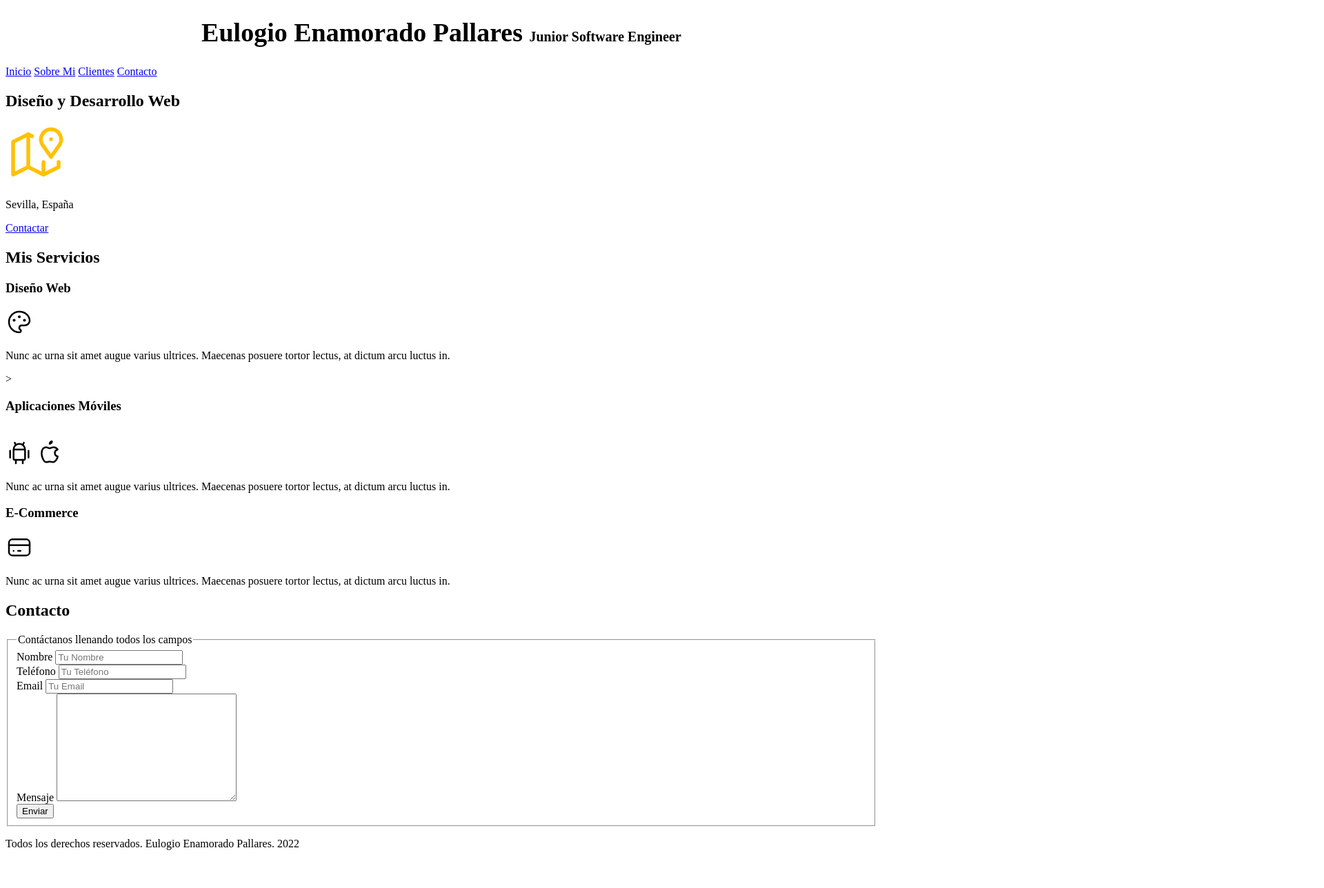
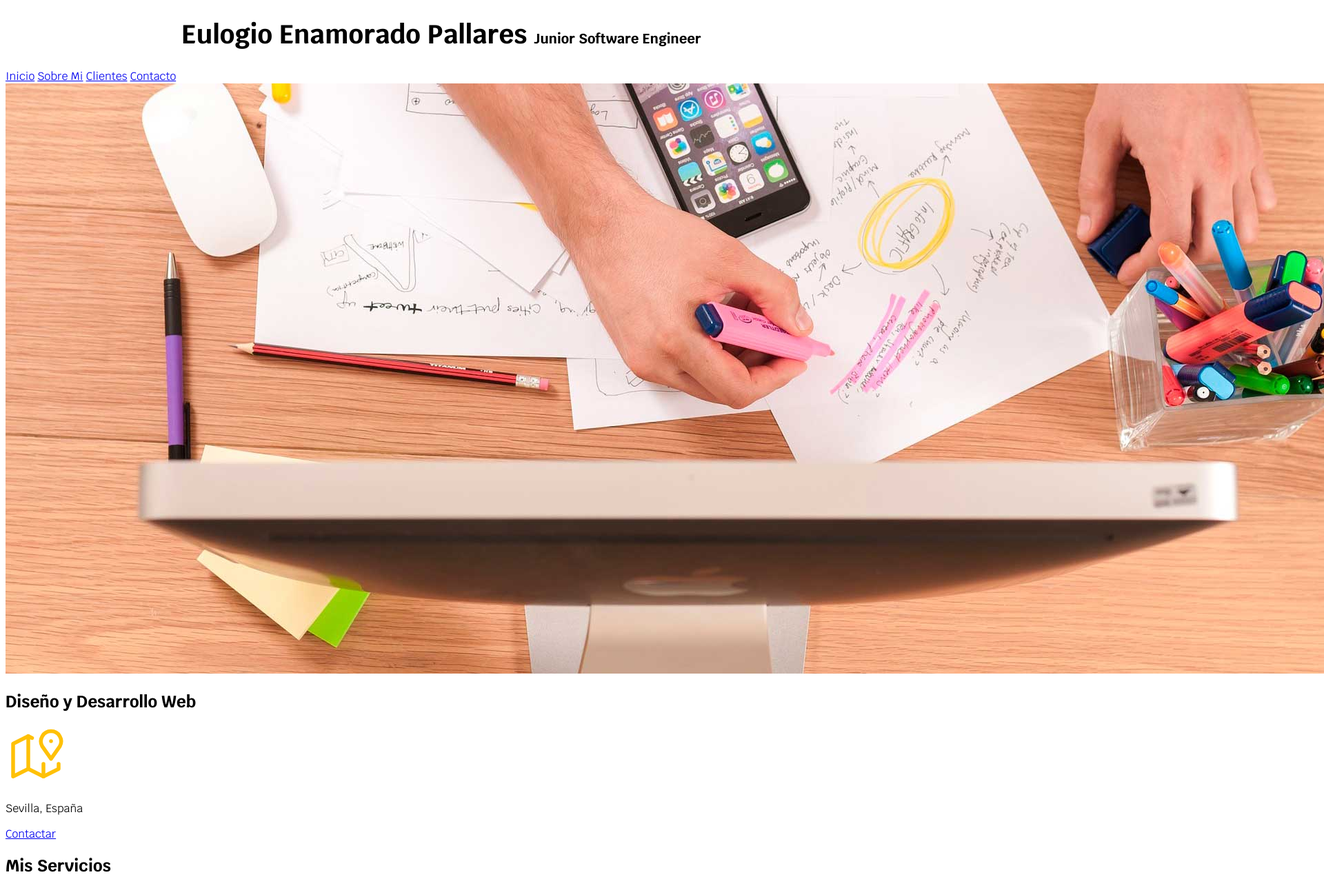
Before and after one commit to eulogioep/Portfolio, a plain HTML site: page index.html in a window 1280 px wide. Shown: the top 1288 px of the page at 69% size, 1920 px wide, since content can reach past the window. Before the commit the page ends 1249 px from the top, so only its background shows below. Drawn offline with Linux system fonts and the light colour scheme.

Commit message:
Agregada nueva fuente

```diff
--- a/css/styles.css
+++ b/css/styles.css
@@ -15,6 +15,7 @@ Su utilidad es almacenar los custom properties (variables para css)*/
 
 html{
     font-size: 62.5%;
+    font-family: 'Krub', sans-serif;
 }
 body{
     font-size: 16px;
--- a/index.html
+++ b/index.html
@@ -4,7 +4,10 @@
     <meta charset="UTF-8">
     <meta http-equiv="X-UA-Compatible" content="IE=edge">
     <meta name="viewport" content="width=device-width, initial-scale=1.0">
-    <title>Portfolio</title>
+    <title>Portfolio</title><!--
+    <link rel="preconnect" href="https://fonts.googleapis.com">
+    <link rel="preconnect" href="https://fonts.gstatic.com" crossorigin>-->
+    <link href="https://fonts.googleapis.com/css2?family=Krub:wght@400;700&display=swap" rel="stylesheet">
     <!-- Cargamos el archivo css para que la web sea más rápida-->
     <link rel="preload" href="css/styles.css" as="style">
     <link rel="stylesheet" href="css/styles.css">
@@ -21,6 +24,8 @@
         <a href="#">Clientes</a>
         <a href="#">Contacto</a>
     </nav>
+
+    <img src="img/hero.jpg" alt="diseñando en un escritorio">
 
     <section>
         <h2>Diseño y Desarrollo Web</h2>
@@ -93,21 +98,21 @@
 
         <form>
             <fieldset>
-                <legend>Contáctanos llenando todos los campos</legend>
+                <legend>Contáctame llenando todos los campos</legend>
 
                 <div>
                     <label for="nombre">Nombre</label>
-                    <input type="text" placeholder="Tu Nombre" />
+                    <input type="text" placeholder="Tu Nombre"/>
                 </div>
 
                 <div>
                     <label for="telefono">Teléfono</label>
-                    <input type="tel" placeholder="Tu Teléfono" />
+                    <input type="tel" placeholder="Tu Teléfono"/>
                 </div>
 
                 <div>
                     <label for="email">Email</label>
-                    <input type="email" placeholder="Tu Email">
+                    <input type="email" placeholder="Tu Email"/>
                 </div>
 
                 <div>
```
